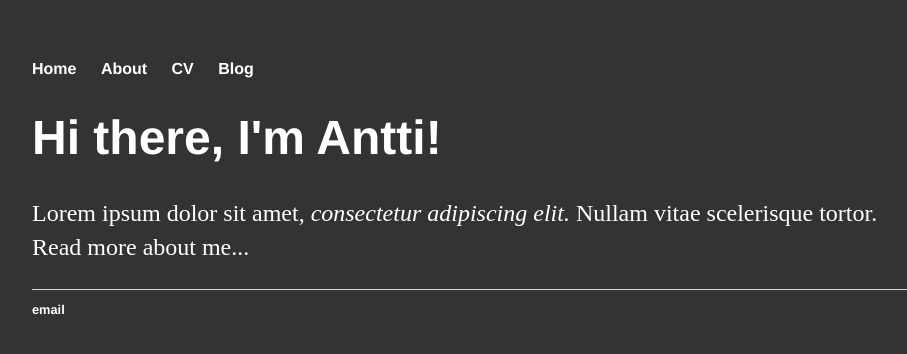
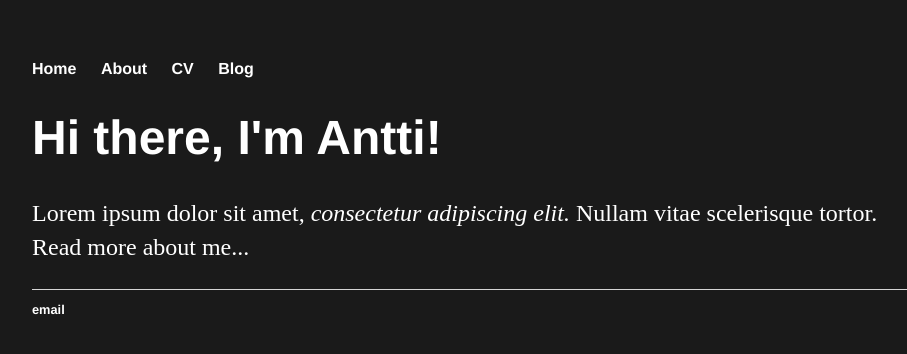
Before and after one commit to plantecophys/plantecophys, a Jekyll site: the page built from index.html, in a window 1280 px wide. Shown: the top 354 px of the page, without its empty margins (160-1067 px from the left). Built offline with Jekyll 4.4.1, drawn with Linux system fonts in a browser that asks for light colours.

Commit message:
Update main.css

```diff
--- a/css/main.css
+++ b/css/main.css
@@ -1,7 +1,7 @@
 body {
     margin: 60px auto;
     width: 70%;
-    background-color: #333333;
+    background-color: #1a1a1a;
 }
 nav ul, footer ul {
     font-family:'Helvetica', 'Arial', 'Sans-Serif';
```
